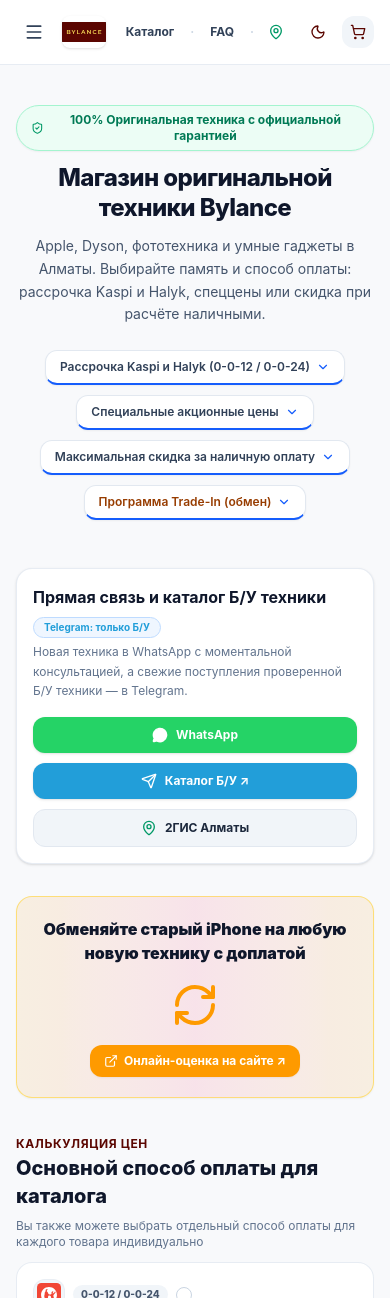
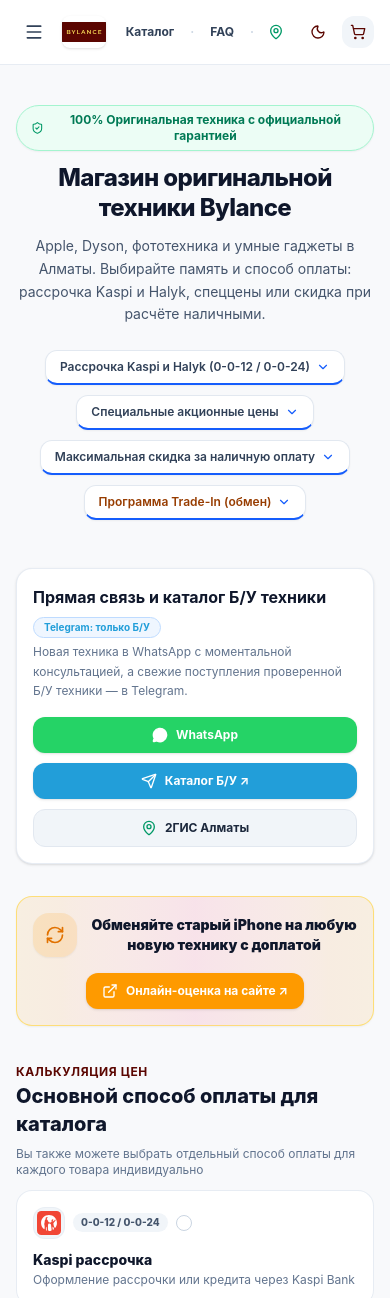
Before and after one commit to Ualikhan21/bylance_market, a React (Vite) app: page / in a window 390 px wide. Shown: the top 1298 px of the page. Built offline with nearby package versions, Linux system fonts and the light colour scheme.

Commit message:
refactor: update trade-in banner and add project documentation
- Redesign Trade-in section for better responsiveness.
- Remove unused icons from imports.
- Add comprehensive project documentation in README.md.

```diff
--- a/src/App.tsx
+++ b/src/App.tsx
@@ -6,17 +6,12 @@ import {
   Minus,
   Check,
   MapPin,
-  Clock,
   MessageCircle,
   Send,
   Sun,
   Moon,
   Search,
   X,
-  CreditCard,
-  Banknote,
-  Tag,
-  CheckCircle2,
   ShieldCheck,
   Copy,
   ChevronRight,
@@ -24,7 +19,6 @@ import {
   Filter,
   Menu,
   Zap,
-  HelpCircle,
   ExternalLink,
   Loader2,
   RefreshCw
@@ -893,22 +887,26 @@ export default function App() {
         </section>
 
         {/* TRADE-IN BANNER & HIGHLIGHT */}
-        <section id="trade-in" className="scroll-mt-20 p-5 sm:p-6 rounded-2xl bg-gradient-to-r from-amber-500/10 via-rose-500/10 to-amber-500/10 dark:from-amber-950/30 dark:via-rose-950/30 dark:to-amber-950/30 border border-amber-300/60 dark:border-amber-700/40 shadow-xs">
-          <div className="flex flex-col md:flex-row items-center justify-between gap-4">
-            <h2 className="text-base sm:text-xl font-black text-slate-900 dark:text-white text-center md:text-left">
-              Обменяйте старый iPhone на любую новую технику с доплатой
-            </h2>
-            <RefreshCw className="w-12 h-12 text-amber-500" />
+        <section id="trade-in" className="scroll-mt-20 p-4 sm:p-5 md:p-6 rounded-2xl bg-gradient-to-r from-amber-500/10 via-rose-500/10 to-amber-500/10 dark:from-amber-950/30 dark:via-rose-950/30 dark:to-amber-950/30 border border-amber-300/60 dark:border-amber-700/40 shadow-xs">
+          <div className="flex flex-col sm:flex-row items-center justify-between gap-4 sm:gap-6">
+            <div className="flex items-center gap-3.5 sm:gap-4 text-center sm:text-left min-w-0">
+              <div className="w-11 h-11 sm:w-12 sm:h-12 rounded-2xl bg-amber-500/15 dark:bg-amber-500/25 text-amber-600 dark:text-amber-400 flex items-center justify-center shrink-0 shadow-xs">
+                <RefreshCw className="w-5 h-5 sm:w-6 sm:h-6" />
+              </div>
+              <h2 className="text-sm sm:text-base md:text-lg lg:text-xl font-black text-slate-900 dark:text-white leading-snug">
+                Обменяйте старый iPhone на любую новую технику с доплатой
+              </h2>
+            </div>
+
             <a
               href="https://bylance.kz/trade-in"
               target="_blank"
               rel="noopener noreferrer"
-              className="inline-flex items-center gap-1.5 px-3.5 py-2 rounded-xl bg-amber-500 hover:bg-amber-600 text-white font-bold text-xs shadow-xs transition-all active:scale-95"
-              >
-              <ExternalLink className="w-3.5 h-3.5" />
+              className="shrink-0 inline-flex items-center justify-center gap-2 px-4 py-2.5 sm:px-5 sm:py-2.5 rounded-xl bg-amber-500 hover:bg-amber-600 text-white font-bold text-xs sm:text-sm shadow-sm transition-all active:scale-95 whitespace-nowrap"
+            >
+              <ExternalLink className="w-4 h-4 shrink-0" />
               <span>Онлайн-оценка на сайте ↗</span>
             </a>
-
           </div>
         </section>
 
```
Also changed, not shown: 1 other file (tests, documents, lock files or other folders).
